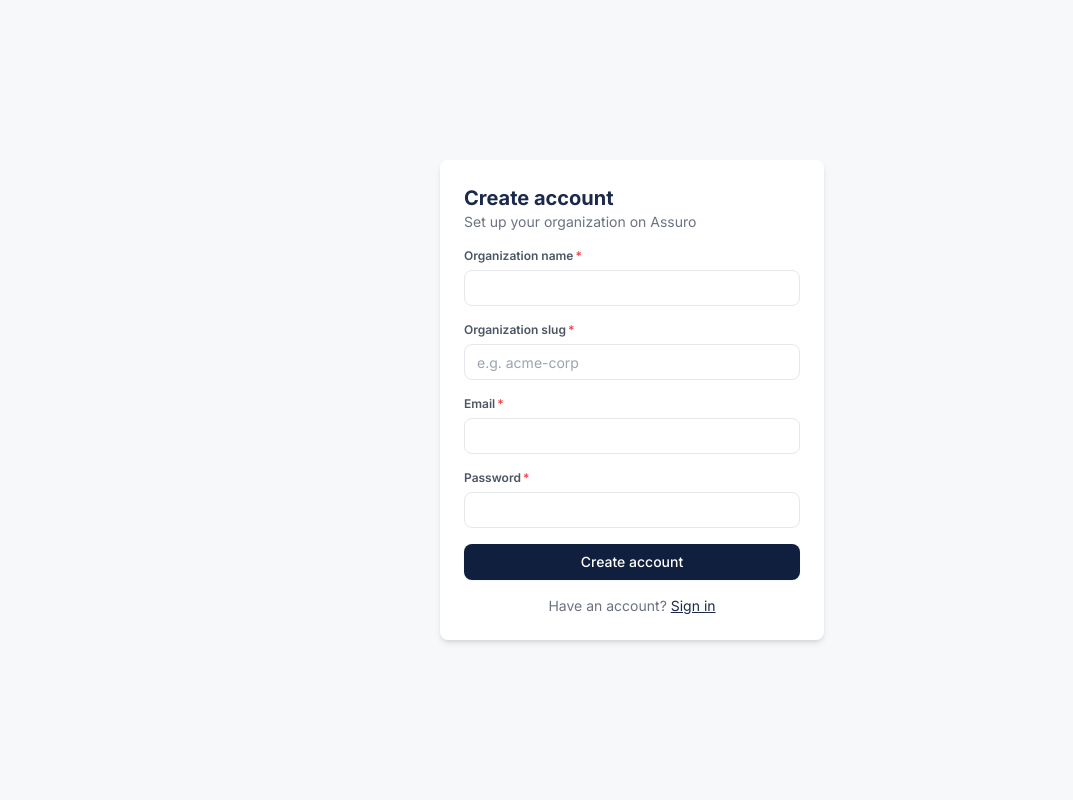
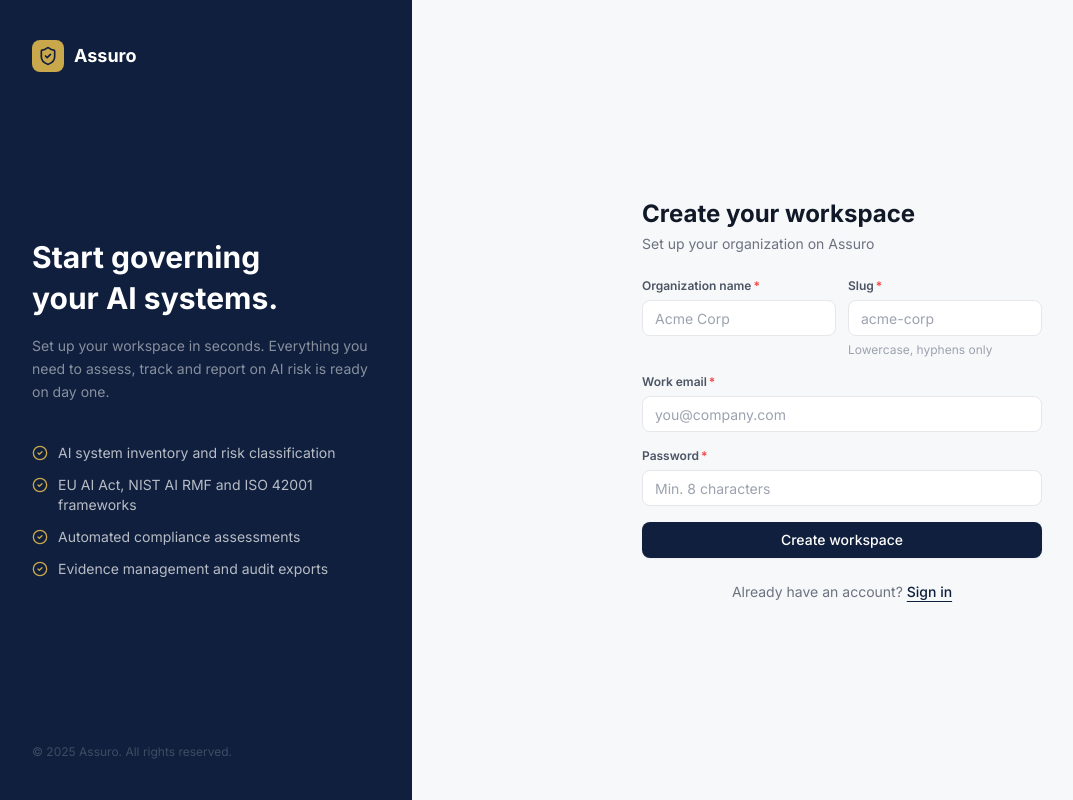
Before and after one commit to YASSERRMD/Assuro, a Next.js app in the folder web/: page /signup in a window 1280 px wide. Shown: the whole page, without its empty margins (8-1081 px from the left). Built offline with nearby package versions, Linux system fonts and the light colour scheme.

Commit message:
feat: redesign signup page to match login split-panel layout

```diff
--- a/web/src/app/signup/page.tsx
+++ b/web/src/app/signup/page.tsx
@@ -5,6 +5,14 @@ import { useRouter } from 'next/navigation'
 import { Button } from '@/components/ui/Button'
 import { Input } from '@/components/ui/Input'
 import { useAuth } from '@/lib/auth/context'
+import { ShieldCheck, AlertCircle, CheckCircle2 } from 'lucide-react'
+
+const features = [
+  'AI system inventory and risk classification',
+  'EU AI Act, NIST AI RMF and ISO 42001 frameworks',
+  'Automated compliance assessments',
+  'Evidence management and audit exports',
+]
 
 export default function SignupPage() {
   const [orgName, setOrgName] = useState('')
@@ -48,38 +56,85 @@ export default function SignupPage() {
   }
 
   return (
-    <div className="flex min-h-screen items-center justify-center bg-light">
-      <form
-        onSubmit={handleSubmit}
-        className="w-full max-w-sm space-y-4 rounded-lg bg-white p-6 shadow-md"
-      >
+    <div className="flex min-h-screen bg-[#F7F8FA]">
+      {/* Left panel - branding */}
+      <div className="hidden w-[420px] flex-shrink-0 flex-col justify-between bg-[#0f1f3d] p-10 lg:flex">
+        <div className="flex items-center gap-2.5">
+          <div className="flex h-8 w-8 items-center justify-center rounded-lg bg-[#C9A84C]">
+            <ShieldCheck className="h-5 w-5 text-[#0f1f3d]" />
+          </div>
+          <span className="text-lg font-bold text-white">Assuro</span>
+        </div>
+
         <div>
-          <h1 className="text-xl font-bold text-navy">Create account</h1>
-          <p className="text-sm text-gray-500">Set up your organization on Assuro</p>
+          <h2 className="text-3xl font-bold leading-snug text-white">
+            Start governing<br />your AI systems.
+          </h2>
+          <p className="mt-4 text-sm leading-relaxed text-white/50">
+            Set up your workspace in seconds. Everything you need to assess, track
+            and report on AI risk is ready on day one.
+          </p>
+
+          <div className="mt-10 space-y-3">
+            {features.map((f) => (
+              <div key={f} className="flex items-start gap-2.5">
+                <CheckCircle2 className="mt-0.5 h-4 w-4 flex-shrink-0 text-[#C9A84C]" />
+                <span className="text-sm text-white/70">{f}</span>
               </div>
+            ))}
+          </div>
+        </div>
+
+        <p className="text-xs text-white/20">© 2025 Assuro. All rights reserved.</p>
+      </div>
+
+      {/* Right panel - form */}
+      <div className="flex flex-1 items-center justify-center p-6">
+        <div className="w-full max-w-[400px]">
+          {/* Mobile logo */}
+          <div className="mb-8 flex items-center gap-2 lg:hidden">
+            <div className="flex h-7 w-7 items-center justify-center rounded-lg bg-[#0f1f3d]">
+              <ShieldCheck className="h-4 w-4 text-[#C9A84C]" />
+            </div>
+            <span className="text-base font-bold text-gray-900">Assuro</span>
+          </div>
+
+          <h1 className="text-2xl font-bold text-gray-900">Create your workspace</h1>
+          <p className="mt-1 text-sm text-gray-500">Set up your organization on Assuro</p>
+
           {error && (
-          <p className="rounded bg-red-50 px-3 py-2 text-sm text-red-700">{error}</p>
+            <div className="mt-4 flex items-center gap-2 rounded-lg border border-red-200 bg-red-50 px-3 py-2.5 text-sm text-red-700">
+              <AlertCircle className="h-4 w-4 flex-shrink-0" />
+              {error}
+            </div>
           )}
+
+          <form onSubmit={handleSubmit} className="mt-6 space-y-4">
+            <div className="grid grid-cols-2 gap-3">
               <Input
                 label="Organization name"
                 value={orgName}
                 onChange={(e) => setOrgName(e.target.value)}
                 required
+                placeholder="Acme Corp"
               />
               <Input
-          label="Organization slug"
+                label="Slug"
                 value={orgSlug}
                 onChange={(e) => setOrgSlug(e.target.value)}
                 required
-          placeholder="e.g. acme-corp"
+                placeholder="acme-corp"
+                hint="Lowercase, hyphens only"
               />
+            </div>
             <Input
-          label="Email"
+              label="Work email"
               type="email"
               value={email}
               onChange={(e) => setEmail(e.target.value)}
               required
               autoComplete="email"
+              placeholder="you@company.com"
             />
             <Input
               label="Password"
@@ -88,17 +143,22 @@ export default function SignupPage() {
               onChange={(e) => setPassword(e.target.value)}
               required
               autoComplete="new-password"
+              placeholder="Min. 8 characters"
             />
-        <Button type="submit" className="w-full" disabled={loading}>
-          {loading ? 'Creating account...' : 'Create account'}
+
+            <Button type="submit" className="mt-2 w-full" disabled={loading}>
+              {loading ? 'Creating workspace…' : 'Create workspace'}
             </Button>
-        <p className="text-center text-sm text-gray-500">
-          Have an account?{' '}
-          <a href="/login" className="text-navy underline">
+          </form>
+
+          <p className="mt-6 text-center text-sm text-gray-500">
+            Already have an account?{' '}
+            <a href="/login" className="font-medium text-[#0f1f3d] underline underline-offset-4 hover:opacity-70">
               Sign in
             </a>
           </p>
-      </form>
+        </div>
+      </div>
     </div>
   )
 }
```
Lines whose indentation alone changed are shown as unchanged.
